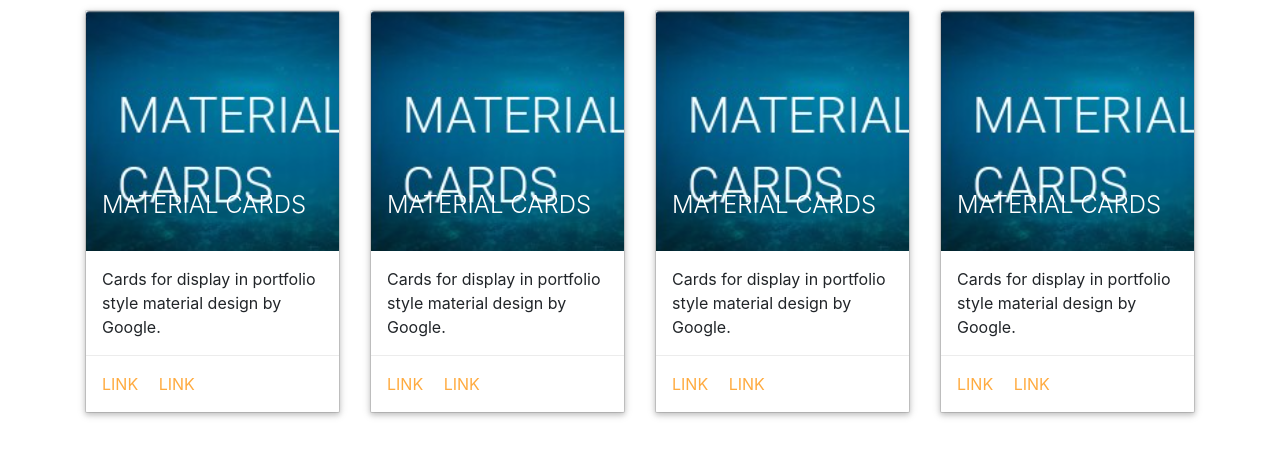
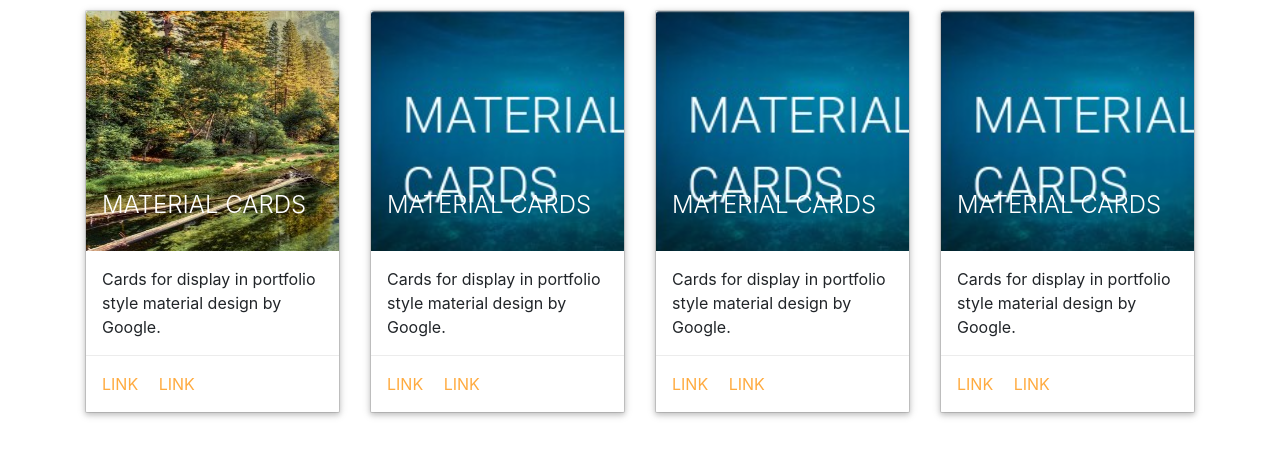
Before and after one commit to im-mithun/BS-and-JS, a plain HTML site: page bstask4.html in a window 1280 px wide. Drawn offline with nearby package versions, Linux system fonts and the light colour scheme.

Commit message:
bstask4.html

```diff
--- a/bstask4.html
+++ b/bstask4.html
@@ -16,7 +16,7 @@
         <div class="col-sm-3">
           <div class="card">
             <div class="card-image">
-              <img class="img-responsive" src="images/img42.png" />
+              <img class="img-responsive" src="images/img42.jpg" />
               <span class="card-title">Material Cards</span>
             </div>
 
```
